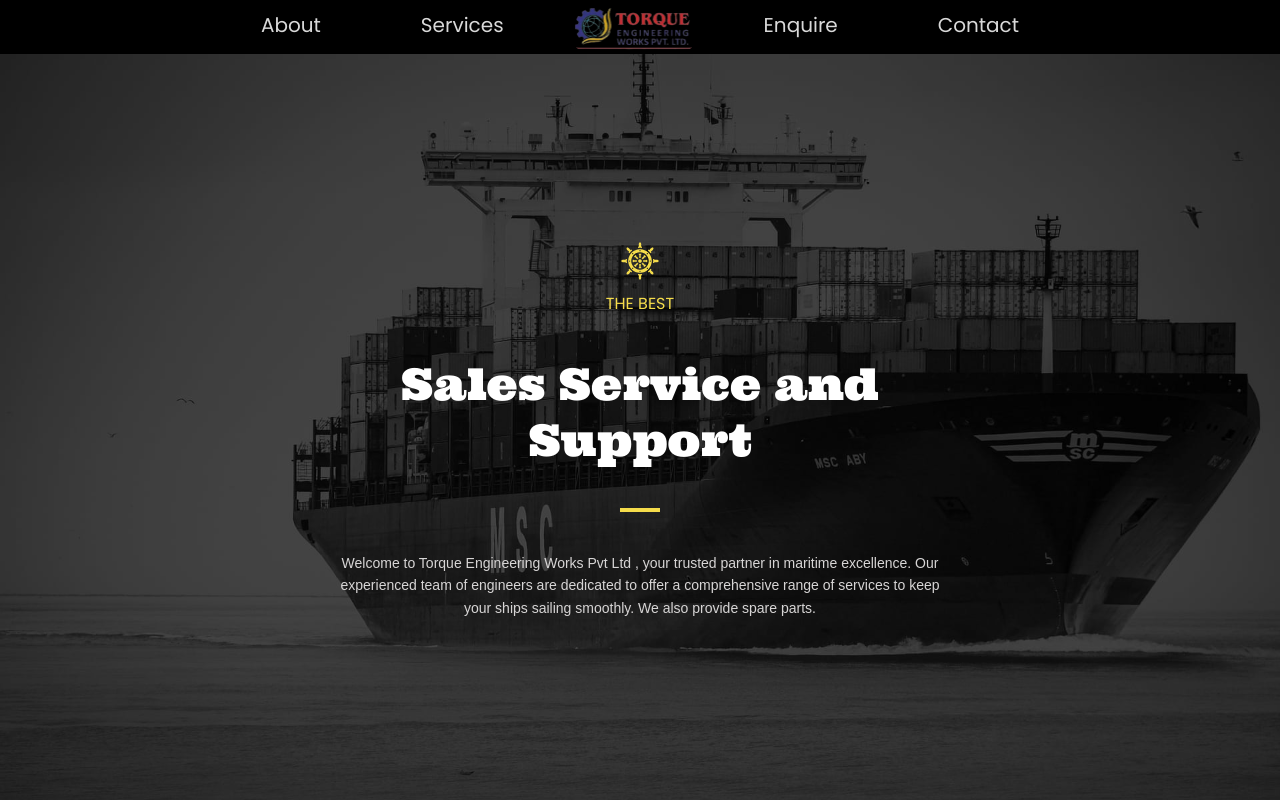
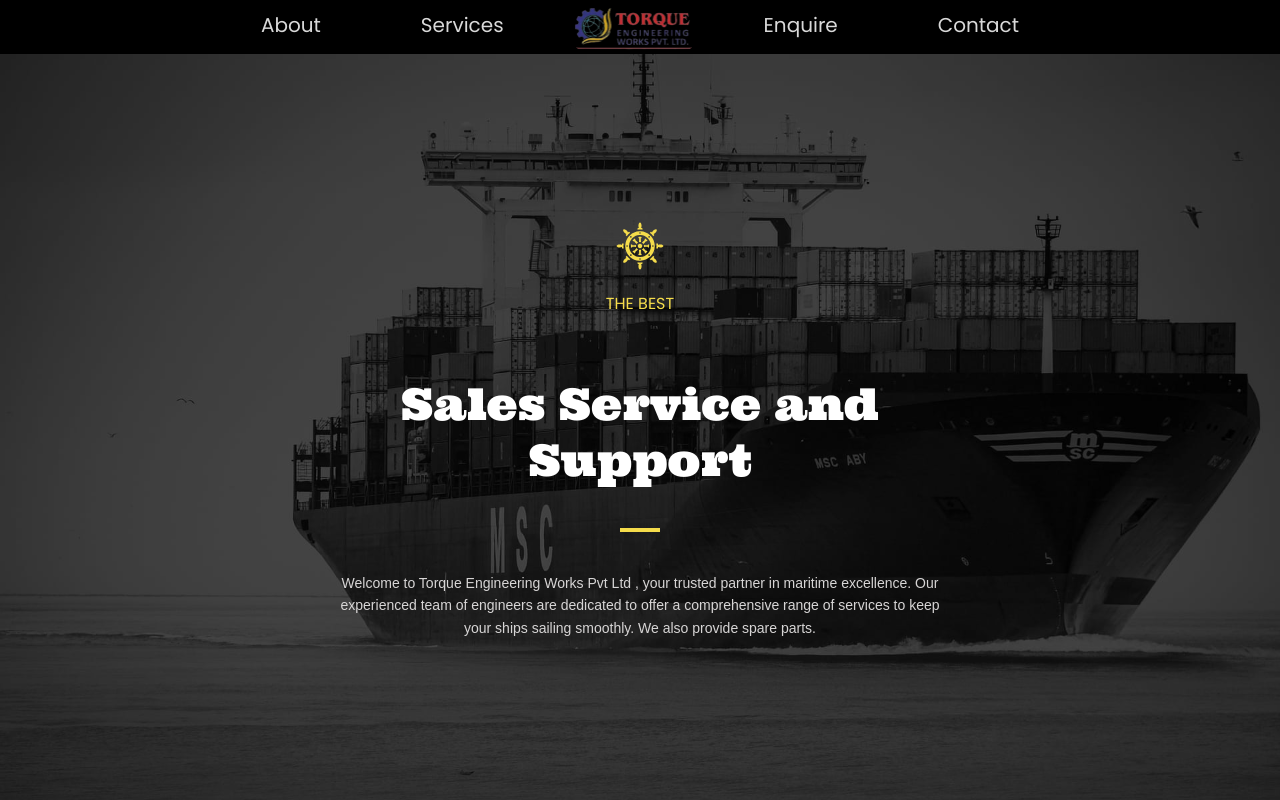
Before and after one commit to anku-js/torque, a Next.js app: page / in a window 1280 px wide. Shown: the top 800 px of the page. Built offline with nearby package versions, Linux system fonts and the light colour scheme; a web font is replaced by a local one.

Commit message:
modified logo

```diff
--- a/src/app/components/Header.jsx
+++ b/src/app/components/Header.jsx
@@ -19,18 +19,21 @@
       <section class="top-nav">
         <div>
           {" "}
-          <Image src={Logo} className="header-logo-mobile" alt="Logo of the company" />
+          <Image
+            src={Logo}
+            className="header-logo-mobile"
+            alt="Logo of the company"
+          />
         </div>
         <input id="menu-toggle" type="checkbox" />
         <label class="menu-button-container" for="menu-toggle">
           <div class="menu-button"></div>
         </label>
         <ul class="menu">
-          <li>One</li>
-          <li>Two</li>
-          <li>Three</li>
-          <li>Four</li>
-          <li>Five</li>
+          <li>About</li>
+          <li>Services</li>
+          <li>Enquire</li>
+          <li>Contact</li>
         </ul>
       </section>
       {/* </div> */}
--- a/src/app/globals.css
+++ b/src/app/globals.css
@@ -72,10 +72,11 @@
   flex-direction: column;
   justify-content: center;
   align-items: center;
-  gap:10px
+  gap:20px;
+  margin-bottom: 20px;
 }
 .shipWheel {
-  font-size: 40px;
+  font-size: 50px;
 }
 .heroPage-tagline {
   font-family: var(--font-ultra);
```
